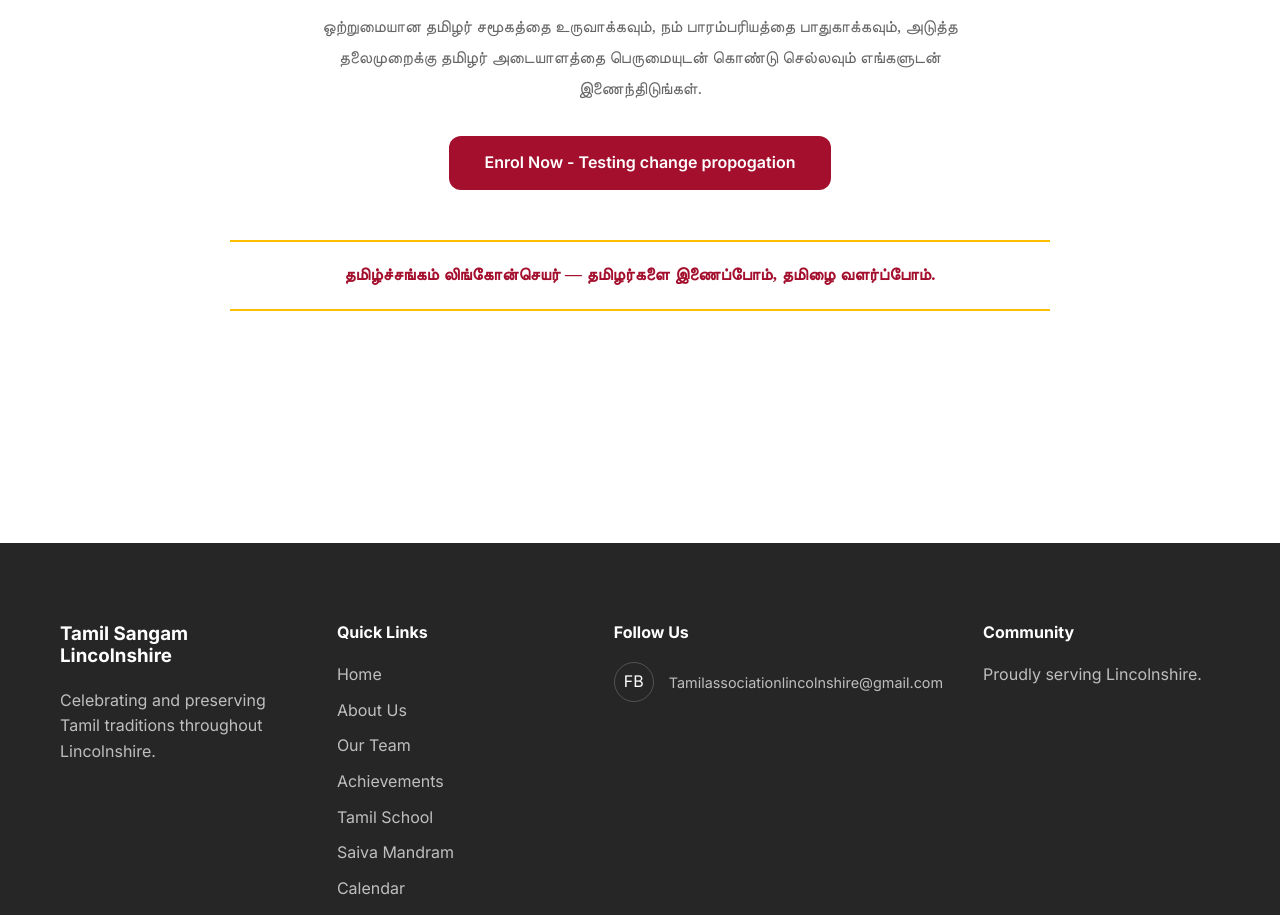
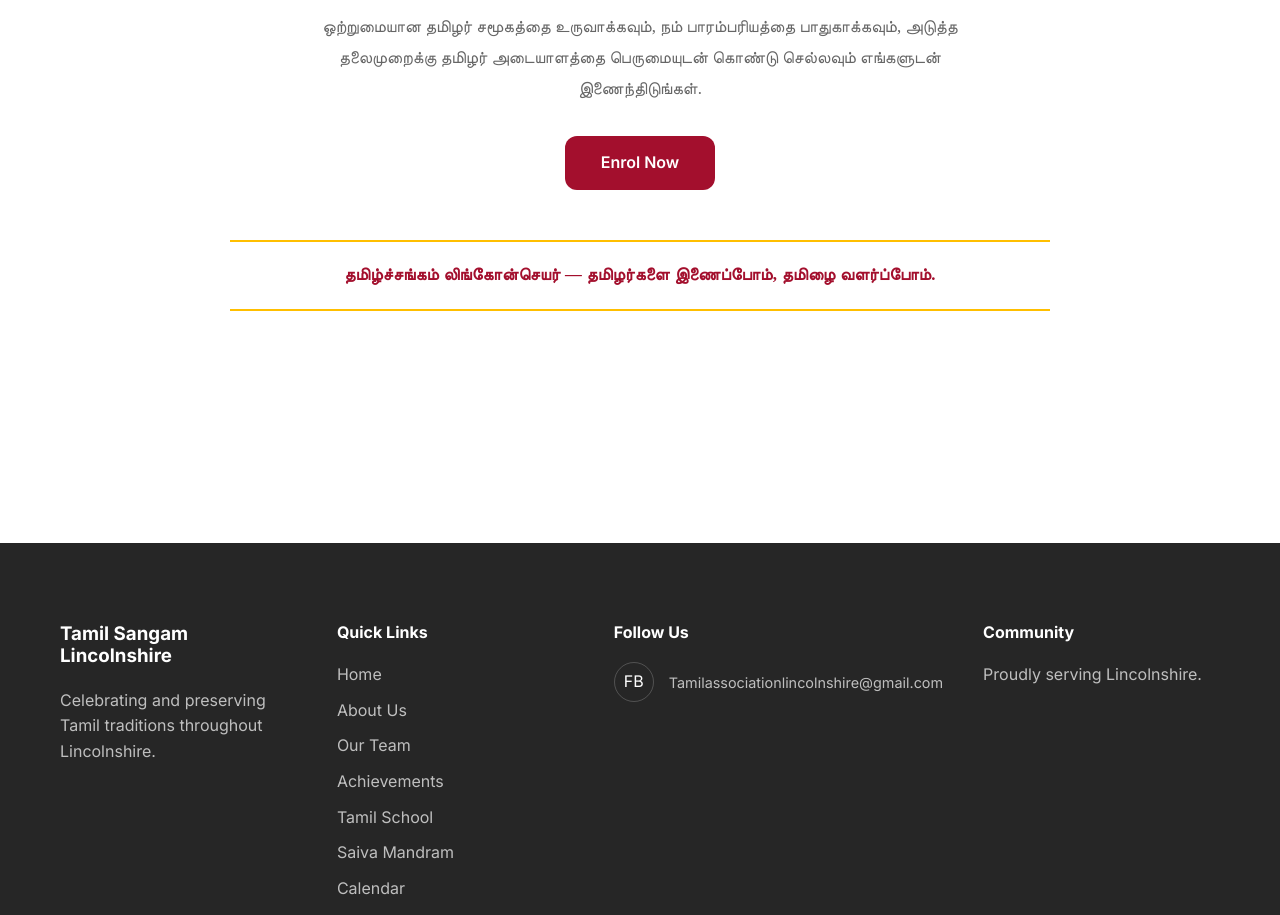
Before and after one commit to Gomathi1806/TamilsangamLincolnshire, a React (Vite) app: page /about in a window 1280 px wide. Shown: the part 2380-3295 px from the top of the page. Built offline with nearby package versions, Linux system fonts and the light colour scheme; a web font is replaced by a local one.

Commit message:
Update button text to 'Enrol Now'

```diff
--- a/src/pages/AboutUs.jsx
+++ b/src/pages/AboutUs.jsx
@@ -162,7 +162,7 @@ const AboutUs = () => {
             className="btn btn-primary"
             style={{ padding: '14px 36px', fontSize: '1rem', textDecoration: 'none', display: 'inline-block' }}
           >
-            Enrol Now - Testing change propogation
+            Enrol Now
           </a>
 
           <div style={{
```
